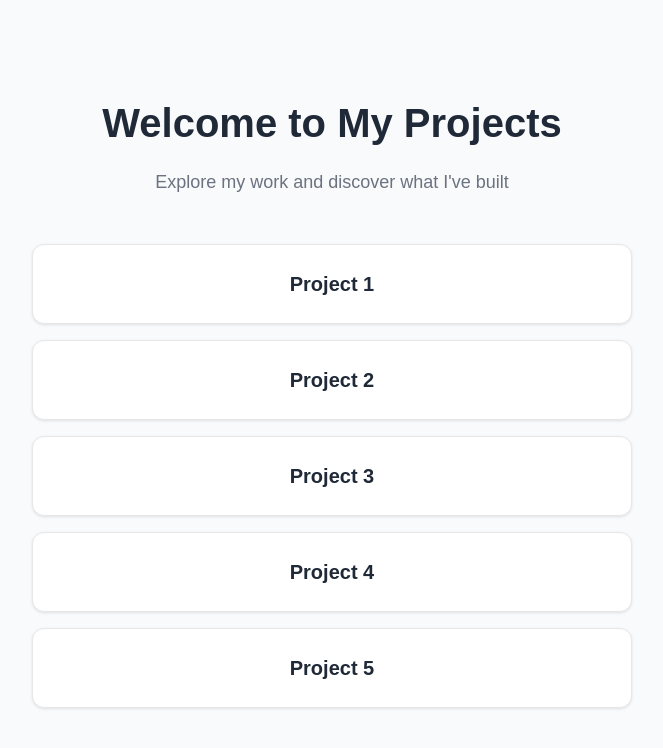
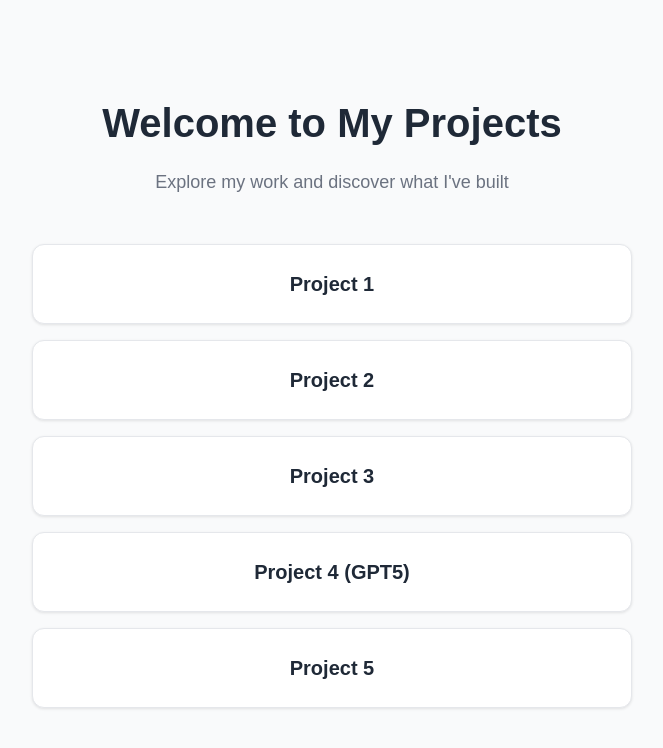
Before and after one commit to rayenfassatoui/secret, a Next.js app: page / in a window 1280 px wide. Shown: the top 748 px of the page, without its empty margins (308-971 px from the left). Built offline with nearby package versions, Linux system fonts and the light colour scheme.

Commit message:
Rename project title to 'Project 4 (GPT5)'

```diff
--- a/app/page.tsx
+++ b/app/page.tsx
@@ -130,7 +130,7 @@ const Page = () => {
               e.currentTarget.style.boxShadow = '0 1px 3px rgba(0, 0, 0, 0.1)';
             }}>
               <h2 style={{ fontSize: '1.25rem', fontWeight: '600', color: '#1f2937', margin: 0 }}>
-                Project 4
+                Project 4 (GPT5)
               </h2>
             </div>
           </Link>
```
